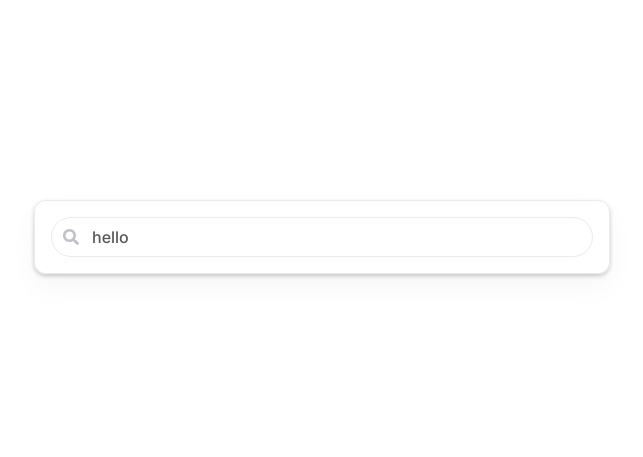
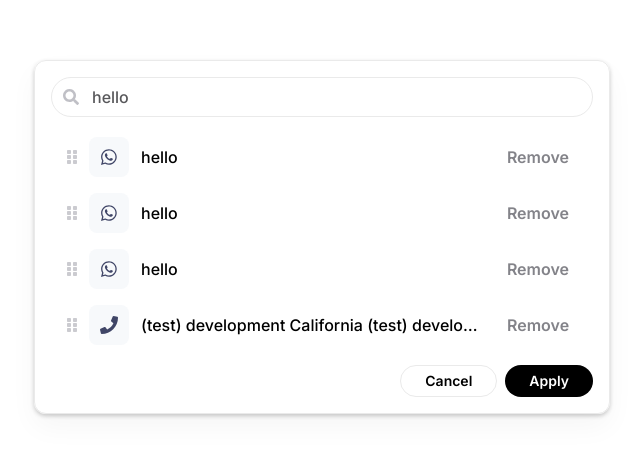
Before and after one commit to miladd3/trengo-assignment, a Vue app: page / in a window 1280 px wide. Shown: the part 163-620 px from the top of the page, without its empty margins (318-961 px from the left). Built offline with nearby package versions, Linux system fonts and the light colour scheme.

Commit message:
⁑ add list components

```diff
--- a/package.json
+++ b/package.json
@@ -11,6 +11,7 @@
   },
   "dependencies": {
     "@fortawesome/fontawesome-svg-core": "^1.2.35",
+    "@fortawesome/free-brands-svg-icons": "^5.15.3",
     "@fortawesome/free-solid-svg-icons": "^5.15.3",
     "@fortawesome/vue-fontawesome": "^2.0.2",
     "@tailwindcss/postcss7-compat": "^2.0.2",
@@ -18,7 +19,8 @@
     "core-js": "^3.6.5",
     "postcss": "^7",
     "tailwindcss": "npm:@tailwindcss/postcss7-compat@^2.0.2",
-    "vue": "^2.6.11"
+    "vue": "^2.6.11",
+    "vuedraggable": "^2.24.3"
   },
   "devDependencies": {
     "@vue/cli-plugin-babel": "~4.5.0",
--- a/src/components/channels/ChannelManager.vue
+++ b/src/components/channels/ChannelManager.vue
@@ -2,17 +2,45 @@
   <div
     class="channel-manager max-w-xl p-4 border border-gray-350 rounded-xl w-full shadow"
   >
-    <SearchField placeholder="hello" />
-    <TgButton v-show="false" primary>button</TgButton>
+    <TgSearchField placeholder="hello" />
+    <List class="mt-3" :items="items" @change="onChange" @remove="onRemove" />
+
+    <div class="actions flex flex-row-reverse pt-3">
+      <TgButton primary class="ml-2">Apply</TgButton>
+      <TgButton outlined>Cancel</TgButton>
+    </div>
   </div>
 </template>
 
 <script>
+import TgSearchField from '@/components/forms/TgSearchField';
+import List from '@/components/channels/List';
 import TgButton from '@/components/forms/TgButton';
-import SearchField from '@/components/forms/SearchField';
 export default {
   name: 'ChannelManager',
-  components: { SearchField, TgButton },
+  components: { TgButton, List, TgSearchField },
+  data() {
+    return {
+      items: [
+        { id: 1, icon: ['fab', 'whatsapp'], label: 'hello' },
+        { id: 3, icon: ['fab', 'whatsapp'], label: 'hello' },
+        { id: 4, icon: ['fab', 'whatsapp'], label: 'hello' },
+        {
+          id: 2,
+          icon: 'phone',
+          label: '(test) development California (test) development California',
+        },
+      ],
+    };
+  },
+  methods: {
+    onChange(val) {
+      this.items = val;
+    },
+    onRemove(id) {
+      this.items = this.items.filter((item) => item.id !== id);
+    },
+  },
 };
 </script>
 
--- /dev/null
+++ b/src/components/channels/List.vue
@@ -0,0 +1,66 @@
+<template>
+  <div class="tg-list max-h-60 overflow-auto -mx-4 px-4">
+    <draggable
+      v-model="_items"
+      handle=".handler"
+      @start="drag = true"
+      @end="drag = false"
+    >
+      <TransitionGroup type="transition" :name="!drag ? 'flip-list' : null">
+        <ListItem
+          v-for="item in _items"
+          :key="item.id"
+          :label="item.label"
+          :icon="item.icon"
+          :id="item.id"
+          @remove="onRemove"
+        />
+      </TransitionGroup>
+    </draggable>
+  </div>
+</template>
+
+<script>
+import draggable from 'vuedraggable';
+import ListItem from '@/components/channels/ListItem';
+export default {
+  name: 'List',
+  components: { ListItem, draggable },
+  props: {
+    items: { type: Array, default: () => [] },
+  },
+  data() {
+    return {
+      drag: false,
+    };
+  },
+  computed: {
+    _items: {
+      get() {
+        return this.items;
+      },
+      set(val) {
+        this.$emit('change', val);
+      },
+    },
+  },
+  methods: {
+    onRemove(id) {
+      this.$emit('remove', id);
+    },
+  },
+};
+</script>
+
+<style scoped>
+.flip-list-move {
+  transition: transform 0.5s;
+}
+.no-move {
+  transition: transform 0s;
+}
+.ghost {
+  opacity: 0.5;
+  background: #c8ebfb;
+}
+</style>
--- /dev/null
+++ b/src/components/channels/ListIcon.vue
@@ -0,0 +1,23 @@
+<template>
+  <div class="tg-list-icon">
+    <FontAwesomeIcon :icon="icon" />
+  </div>
+</template>
+
+<script>
+export default {
+  name: 'ListIcon',
+  props: {
+    icon: {
+      type: [String, Array],
+      default: '',
+    },
+  },
+};
+</script>
+
+<style scoped>
+.tg-list-icon {
+  @apply bg-galaxy-100 text-galaxy-800 inline-flex h-10 w-10 rounded-lg items-center justify-center text-lg;
+}
+</style>
--- /dev/null
+++ b/src/components/channels/ListItem.vue
@@ -0,0 +1,52 @@
+<template>
+  <div class="tg-list-item">
+    <div class="left flex h-10 w-full items-center">
+      <div class="handler cursor-move mr-3 text-gray-400">
+        <FontAwesomeIcon icon="grip-vertical" />
+      </div>
+      <ListIcon :icon="icon" class="flex-shrink-0" />
+      <div class="label font-medium ml-3 truncate max-w-full">{{ label }}</div>
+    </div>
+    <TgButton @click="$emit('remove', id)" class="remove-btn">Remove</TgButton>
+  </div>
+</template>
+
+<script>
+import ListIcon from '@/components/channels/ListIcon';
+import TgButton from '@/components/forms/TgButton';
+export default {
+  name: 'ListItem',
+  components: { TgButton, ListIcon },
+  props: {
+    icon: {
+      type: [String, Array],
+      default: '',
+    },
+    label: {
+      type: String,
+      default: '',
+    },
+    id: {
+      type: [String, Number],
+      default: '',
+    },
+  },
+};
+</script>
+
+<style scoped>
+.tg-list-item {
+  @apply h-14 items-center flex justify-between pl-4 w-full bg-white;
+}
+
+.tg-list-item:focus {
+  outline: 1px dashed #ccc;
+}
+.tg-list-item .left {
+  width: calc(100% - 110px);
+}
+
+.tg-list-item .remove-btn {
+  @apply flex-shrink-0 text-base;
+}
+</style>
--- a/src/components/forms/TgButton.vue
+++ b/src/components/forms/TgButton.vue
@@ -24,6 +24,6 @@ export default {
 
 <style scoped>
 .tg-button {
-  @apply font-semibold h-8 px-6 rounded-full inline-flex items-center justify-center;
+  @apply font-semibold h-8 px-6 rounded-full inline-flex text-sm items-center justify-center;
 }
 </style>
--- a/src/components/forms/SearchField.vue
+++ b/src/components/forms/TgSearchField.vue
@@ -8,7 +8,7 @@
 <script>
 import TgInput from '@/components/forms/TgInput';
 export default {
-  name: 'SearchField',
+  name: 'TgSearchField',
   components: { TgInput },
   props: {
     placeholder: {
--- a/src/lib/font-awesome.js
+++ b/src/lib/font-awesome.js
@@ -4,9 +4,19 @@ import {
   faUserSecret,
   faSearch,
   faGripVertical,
+  faEnvelope,
+  faPhone,
 } from '@fortawesome/free-solid-svg-icons';
+import { faWhatsapp } from '@fortawesome/free-brands-svg-icons';
 import { FontAwesomeIcon } from '@fortawesome/vue-fontawesome';
 
-library.add(faUserSecret, faSearch, faGripVertical);
+library.add(
+  faUserSecret,
+  faSearch,
+  faGripVertical,
+  faPhone,
+  faWhatsapp,
+  faEnvelope
+);
 
 Vue.component('FontAwesomeIcon', FontAwesomeIcon);
```
Also changed, not shown: 2 other files (tests, documents, lock files or other folders).
